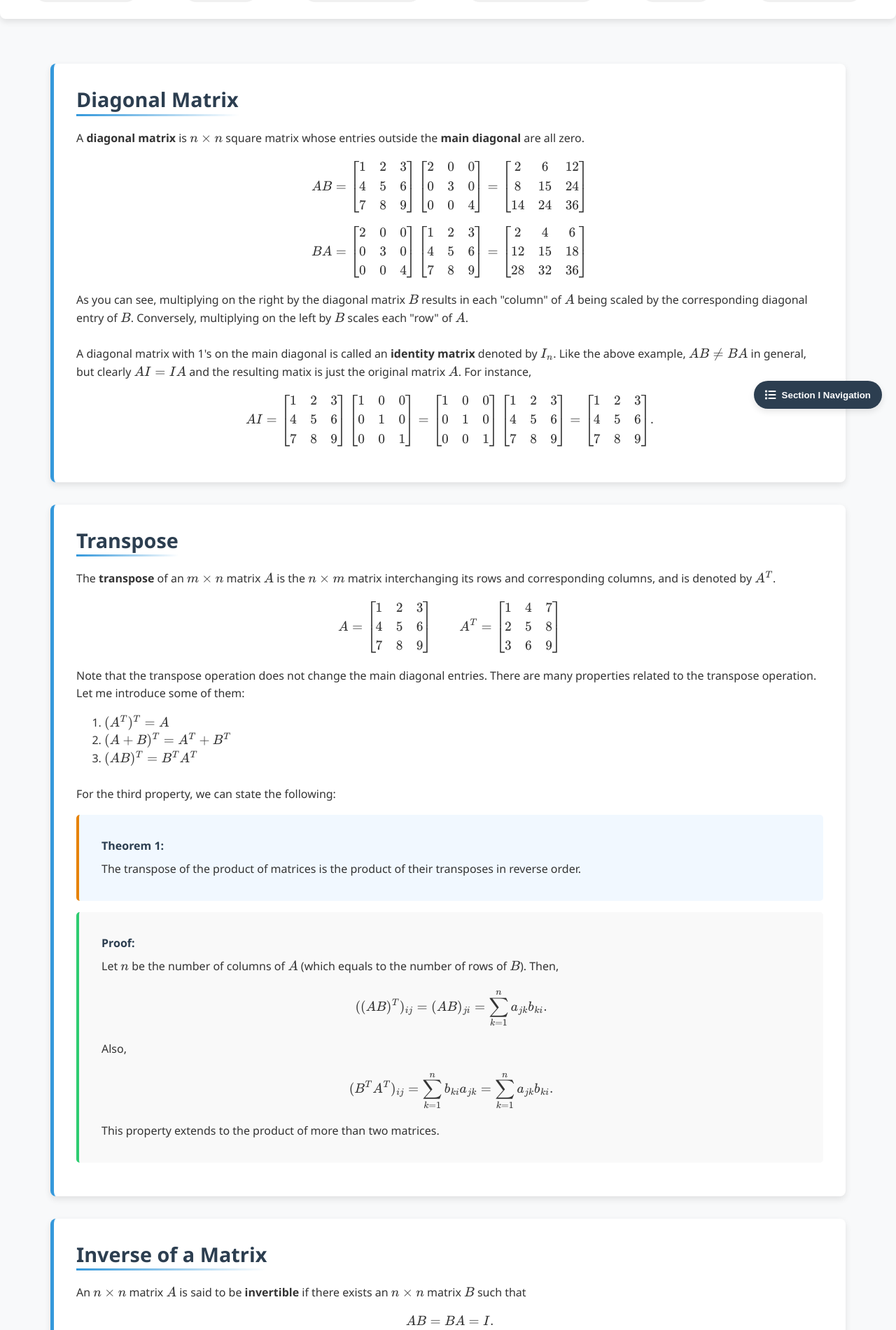
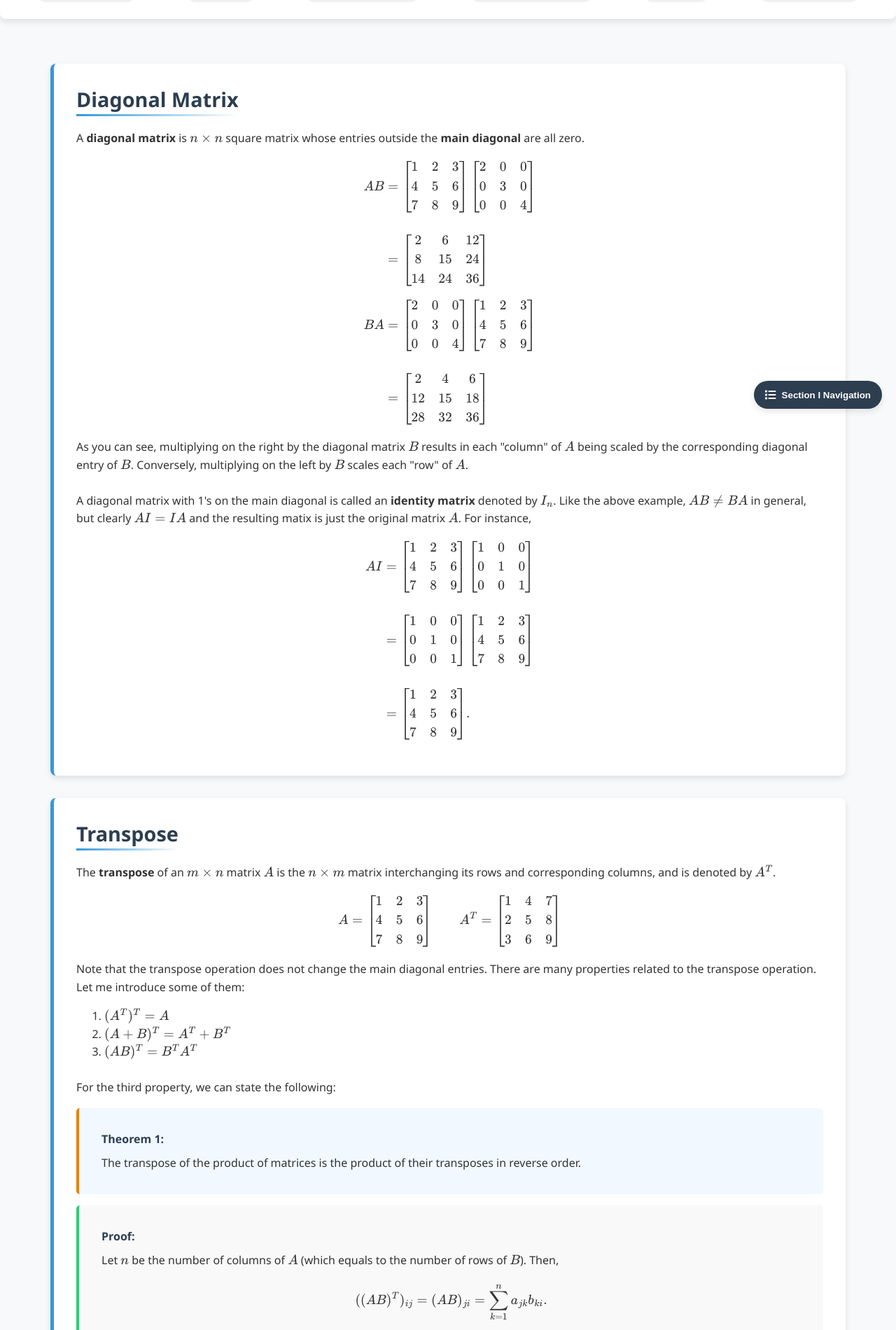
Before and after one commit to Yusukey01/yusukey01.github.io, a Jekyll site: the page built from Mathematics/Linear_algebra/matrix_algebra.html, in a window 1280 px wide. Shown: the part 503-2403 px from the top of the page at 70% size. Built offline with Jekyll 4.4.1, drawn with Linux system fonts in a browser that asks for light colours; some of the changed text lies outside the part shown.

Commit message:
Updated Section 1-3

```diff
--- a/Mathematics/Linear_algebra/matrix_algebra.html
+++ b/Mathematics/Linear_algebra/matrix_algebra.html
@@ -137,13 +137,19 @@ uses_python: false
             <h2>Diagonal Matrix</h2>
             <p>
             A <strong>diagonal matrix</strong> is \(n \times n\) square matrix whose entries outside the <strong>main diagonal</strong> are all zero.
-            \[AB = \begin{bmatrix} 1 & 2 & 3 \\ 4 & 5 & 6 \\ 7 & 8 & 9 \end{bmatrix}
-                   \begin{bmatrix} 2 & 0 & 0 \\ 0 & 3 & 0 \\ 0 & 0 & 4 \end{bmatrix}
-                 = \begin{bmatrix} 2 & 6 & 12 \\  8 & 15 & 24 \\ 14 & 24 & 36 \end{bmatrix}
+            \[
+            \begin{align*}
+            AB  &= \begin{bmatrix} 1 & 2 & 3 \\ 4 & 5 & 6 \\ 7 & 8 & 9 \end{bmatrix}
+                   \begin{bmatrix} 2 & 0 & 0 \\ 0 & 3 & 0 \\ 0 & 0 & 4 \end{bmatrix} \\\\
+                &= \begin{bmatrix} 2 & 6 & 12 \\  8 & 15 & 24 \\ 14 & 24 & 36 \end{bmatrix}
+            \end{align*}
             \]
-            \[BA = \begin{bmatrix} 2 & 0 & 0 \\ 0 & 3 & 0 \\ 0 & 0 & 4 \end{bmatrix}
-                   \begin{bmatrix} 1 & 2 & 3 \\ 4 & 5 & 6 \\ 7 & 8 & 9  \end{bmatrix}
-                 = \begin{bmatrix} 2 & 4 & 6 \\ 12 & 15 & 18 \\ 28 & 32 & 36 \end{bmatrix}
+            \[
+            \begin{align*}
+            BA   &= \begin{bmatrix} 2 & 0 & 0 \\ 0 & 3 & 0 \\ 0 & 0 & 4 \end{bmatrix}
+                   \begin{bmatrix} 1 & 2 & 3 \\ 4 & 5 & 6 \\ 7 & 8 & 9  \end{bmatrix} \\\\
+                 &= \begin{bmatrix} 2 & 4 & 6 \\ 12 & 15 & 18 \\ 28 & 32 & 36 \end{bmatrix}
+            \end{align*}
             \]
             As you can see, multiplying on the right by the diagonal matrix \(B\) results in each "column"
             of \(A\) being scaled by the corresponding diagonal entry of \(B\). Conversely, multiplying on
@@ -152,11 +158,14 @@ uses_python: false
             A diagonal matrix with 1's on the main diagonal is called an <strong>identity matrix</strong> denoted by \(I_n\).
             Like the above example, \(AB \neq BA\) in general, but clearly \(AI = IA\) and the resulting matix is just the original matrix \(A\).
             For instance,
-            \[AI = \begin{bmatrix} 1 & 2 & 3 \\ 4 & 5 & 6 \\ 7 & 8 & 9 \end{bmatrix}
-                   \begin{bmatrix} 1 & 0 & 0 \\ 0 & 1 & 0 \\ 0 & 0 & 1 \end{bmatrix}
-                 = \begin{bmatrix} 1 & 0 & 0 \\ 0 & 1 & 0 \\ 0 & 0 & 1 \end{bmatrix}
-                   \begin{bmatrix} 1 & 2 & 3 \\ 4 & 5 & 6 \\ 7 & 8 & 9 \end{bmatrix}
-                 = \begin{bmatrix} 1 & 2 & 3 \\ 4 & 5 & 6 \\ 7 & 8 & 9 \end{bmatrix}.
+            \[
+            \begin{align*}
+            AI  &= \begin{bmatrix} 1 & 2 & 3 \\ 4 & 5 & 6 \\ 7 & 8 & 9 \end{bmatrix}
+                   \begin{bmatrix} 1 & 0 & 0 \\ 0 & 1 & 0 \\ 0 & 0 & 1 \end{bmatrix} \\\\
+                &= \begin{bmatrix} 1 & 0 & 0 \\ 0 & 1 & 0 \\ 0 & 0 & 1 \end{bmatrix}
+                   \begin{bmatrix} 1 & 2 & 3 \\ 4 & 5 & 6 \\ 7 & 8 & 9 \end{bmatrix} \\\\
+                &= \begin{bmatrix} 1 & 2 & 3 \\ 4 & 5 & 6 \\ 7 & 8 & 9 \end{bmatrix}.
+            \end{align*}
             \]
             </p>
             </section>
@@ -243,9 +252,9 @@ uses_python: false
             <br>For example,
             \[
             \begin{align*}
-            \begin{bmatrix} 1 & 9 \\ 8 & 2 \end{bmatrix}
+            &\begin{bmatrix} 1 & 9 \\ 8 & 2 \end{bmatrix}
             \frac{1}{(2 - 72)}
-            \begin{bmatrix} 2 & -9 \\ -8 & 1 \end{bmatrix}
+            \begin{bmatrix} 2 & -9 \\ -8 & 1 \end{bmatrix} \\\\
             &=
             \begin{bmatrix} 1 & 9 \\ 8 & 2 \end{bmatrix}
             \begin{bmatrix} -\frac{1}{35} & \frac{9}{70} \\ \frac{4}{35} & -\frac{1}{70} \end{bmatrix} \\\\
@@ -268,7 +277,12 @@ uses_python: false
             Finally, let's consider an invertible <strong>linear transformation</strong> \(T:\mathbb{R}^n \to \mathbb{R}^n\).
             <br>
             \(T\) is invertible if
-            \[\exists S: \mathbb{R}^n \to \mathbb{R}^n s.t. \forall x \in \mathbb{R}^n, S(T(x))=x \text{ and } T(S(x))=x.\]
+            \[
+            \begin{align*}
+            &\exists S: \mathbb{R}^n \to \mathbb{R}^n \text{ such that } \\\\
+            &\forall x \in \mathbb{R}^n, S(T(x))=x \text{ and } T(S(x))=x.
+            \end{align*}
+            \]
             </p>
             </section>
 
@@ -283,9 +297,11 @@ uses_python: false
             \]
             and
             \[
-            E_1 = \begin{bmatrix} 1 & 0 & 0 \\ 0 & 0 & 1\\ 0 & 1 & 0 \end{bmatrix}, \quad
-            E_2 = \begin{bmatrix} 2 & 0 & 0 \\ 0 & 1 & 0 \\ 0 & 0 & 1 \end{bmatrix}, \quad
-            E_3 = \begin{bmatrix} 1 & 0 & 0 \\ 0 & 1 & 0 \\ 0 & -3 & 1 \end{bmatrix}
+            \begin{align*}
+            &E_1 = \begin{bmatrix} 1 & 0 & 0 \\ 0 & 0 & 1\\ 0 & 1 & 0 \end{bmatrix}, \quad
+            E_2 = \begin{bmatrix} 2 & 0 & 0 \\ 0 & 1 & 0 \\ 0 & 0 & 1 \end{bmatrix}, \quad \text{ and } \\\\
+            &E_3 = \begin{bmatrix} 1 & 0 & 0 \\ 0 & 1 & 0 \\ 0 & -3 & 1 \end{bmatrix}
+            \end{align*}
             \]
             Then:
             \[
@@ -308,7 +324,12 @@ uses_python: false
             \]
             Since elementary row operations are "reversible", there always exsits a corresponding inverse matrix. Thus,
             using the inverse of elementary matrices, we can recover the original mmatrix \(A\) from \(B\).
-            \[(E_1^{-1}E_2^{-1}E_3^{-1})E_3E_2E_1A = (E_1^{-1}E_2^{-1}E_3^{-1})B\]
+            \[
+            \begin{align*}
+            &(E_1^{-1}E_2^{-1}E_3^{-1})E_3E_2E_1A  \\\\
+            &= (E_1^{-1}E_2^{-1}E_3^{-1})B
+            \end{align*}
+            \]
             Thus:
             \[
             \begin{align*}
```
